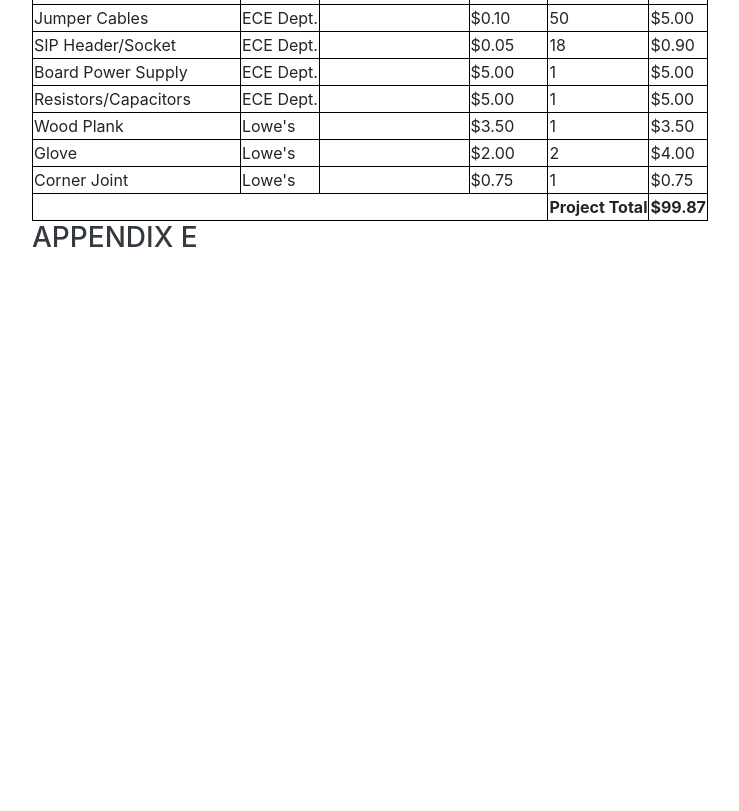
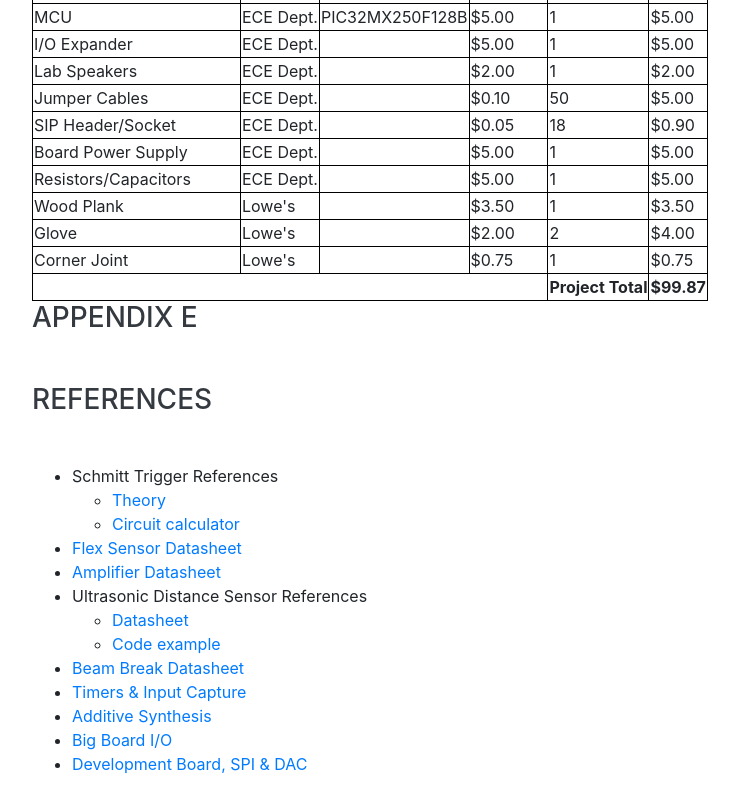
Before and after one commit to caitlinstanton/airbase, a website with bundled scripts: page index.html in a window 1280 px wide. Shown: the part 9791-10602 px from the top of the page, without its empty margins (288-1027 px from the left). Before the commit the page ends 10142 px from the top, so only its background shows below. Built offline with nearby package versions, Linux system fonts and the light colour scheme; a web font is replaced by a local one.

Commit message:
added more appendix

```diff
--- a/index.html
+++ b/index.html
@@ -477,8 +477,11 @@
         <h2 class="mb-5">Appendix</h2>
 
         <h3 class="mb-5">Appendix A</h3>
+        <p>The group approves this report for inclusion on the course website.</p>
+        <p>The group approves the video for inclusion on the course youtube channel.</p>
 
         <h3 class="mb-5">Appendix B</h3>
+        <script src="https://gist.github.com/caitlinstanton/bf1b71b87299e339299923079db807ba.js"></script>
 
         <h3 class="mb-5">Appendix C</h3>
         <img src="img/distance_circuit.png" alt="" style="display:block; margin-left:auto; margin-right:auto;">
@@ -648,6 +651,29 @@
         </table>
 
         <h3 class="mb-5">Appendix E</h3>
+
+        <h3 class="mb-5">References</h3>
+        <ul>
+          <li>Schmitt Trigger References
+            <ul>
+              <li><a href="https://en.wikipedia.org/wiki/Schmitt_trigger">Theory</a></li>
+              <li><a href="https://www.random-science-tools.com/electronics/inverting-schmitt-trigger-calculator.htm">Circuit calculator</a></li>
+            </ul>
+          </li>
+          <li><a href="https://cdn.sparkfun.com/datasheets/Sensors/ForceFlex/FLEX%20SENSOR%20DATA%20SHEET%202014.pdf">Flex Sensor Datasheet</a></li>
+          <li><a href="http://ww1.microchip.com/downloads/en/devicedoc/21882d.pdf">Amplifier Datasheet</a></li>
+          <li>Ultrasonic Distance Sensor References
+            <ul>
+              <li><a href="https://cdn.sparkfun.com/datasheets/Sensors/Proximity/HCSR04.pdf">Datasheet</a></li>
+              <li><a href="https://www.instructables.com/id/Simple-Arduino-and-HC-SR04-Example/">Code example</a></li>
+            </ul>
+          </li>
+          <li><a href="https://www.adafruit.com/product/2167">Beam Break Datasheet</a></li>
+          <li><a href="http://people.ece.cornell.edu/land/courses/ece4760/PIC32/index_Timers.html">Timers & Input Capture</a></li>
+          <li><a href="http://people.ece.cornell.edu/land/courses/ece4760/Math/avrDSP.htm">Additive Synthesis</a></li>
+          <li><a href="http://people.ece.cornell.edu/land/courses/ece4760/PIC32_details.html">Big Board I/O</a></li>
+          <li><a href="http://people.ece.cornell.edu/land/courses/ece4760/PIC32/target_board.html">Development Board, SPI & DAC</a></li>
+        </ul>
         </div>
     </section>
 
```
